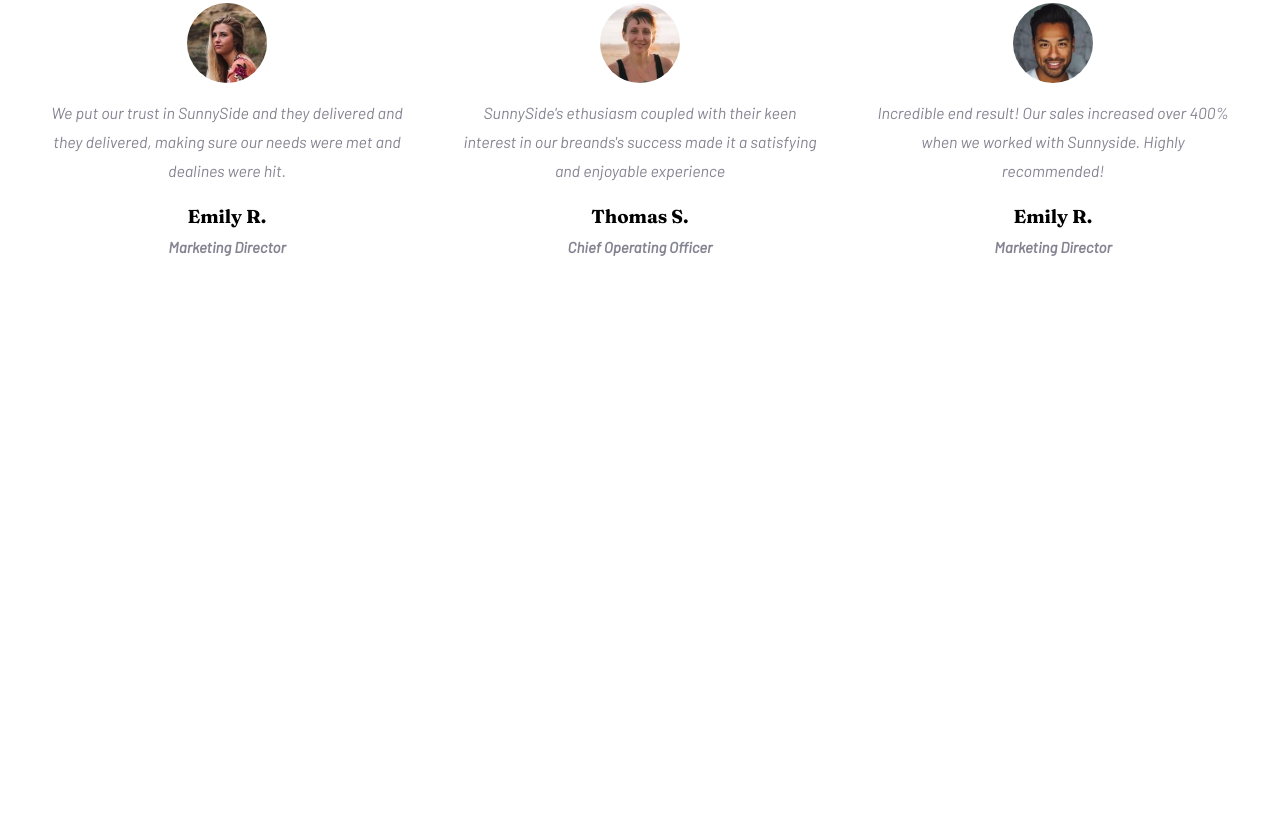
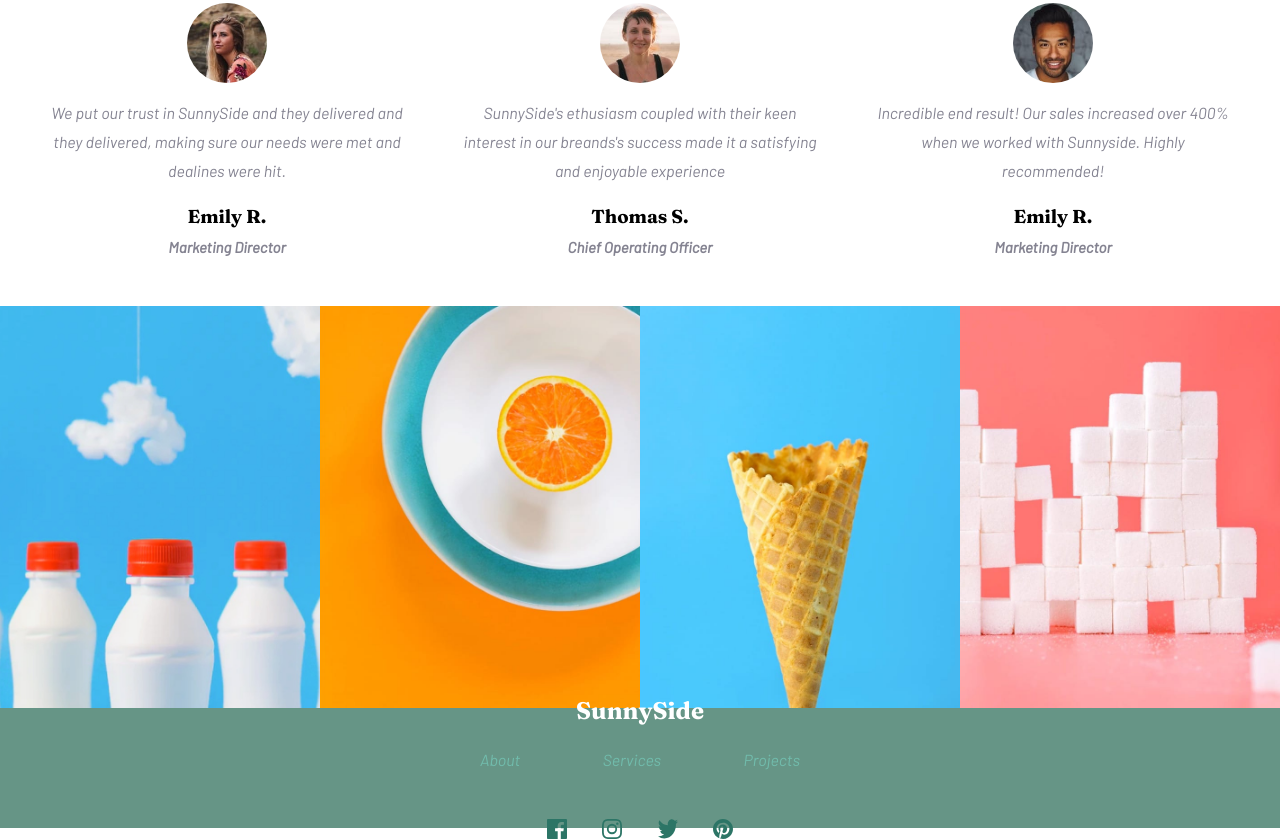
Before and after one commit to Austin-Imbastari/landing-page, a plain HTML site: page index.html in a window 1280 px wide. Shown: the part 1452-2291 px from the top of the page. Before the commit the page ends 1758 px from the top, so only its background shows below. Drawn offline with Linux system fonts and the light colour scheme.

Commit message:
finished landing page draft

```diff
--- a/index.html
+++ b/index.html
@@ -91,10 +91,41 @@
           </div>
         </div>
     </div>
-
-    <div class="section4">
-
+  </div>
+  <div class="section4">
+    <div class="slide-container">
+      <div class="img-wrapper">
+        <img src="./images/desktop/image-gallery-milkbottles.jpg" alt="">
+      </div>
+      <div class="img-wrapper">
+        <img src="./images/desktop/image-gallery-orange.jpg" alt="">
+      </div>
+      <div class="img-wrapper">
+        <img src="./images/desktop/image-gallery-cone.jpg" alt="">
+      </div>
+      <div class="img-wrapper">
+        <img src="./images/desktop/image-gallery-sugarcubes.jpg" alt="">
+      </div>
     </div>
   </div>
+  <div class="footer">
+    <div class="footer-container">
+      <div class="logo">
+        <h2>SunnySide</h2>
+      </div>
+      <div class="about-container">
+        <p>About</p>
+        <p>Services</p>
+        <p>Projects</p>
+      </div>
+      <div class="social-container">
+        <img src="./images/icon-facebook.svg" alt="">
+        <img src="./images/icon-instagram.svg" alt="">
+        <img src="./images/icon-twitter.svg" alt="">
+        <img src="./images/icon-pinterest.svg" alt="">
+      </div>
+    </div>
+  </div>
+
 </body>
 </html>
--- a/style.css
+++ b/style.css
@@ -42,7 +42,7 @@
 .contact {
 	background-color: white;
 	color: black;
-	padding: 8px 30px;
+	padding: 2px 20px;
 	border-radius: 20px;
 	cursor: pointer;
 	transition: all 0.2s ease-in-out;
@@ -210,3 +210,67 @@
 .client .client-image {
 	margin-bottom: 16px;
 }
+
+.section4 {
+	display: flex;
+}
+
+.slide-container {
+	display: flex;
+	flex-direction: row;
+}
+
+.slide-container div {
+	flex: 0.25;
+}
+
+.slide-container img {
+	width: 100%;
+	height: 100%;
+	object-fit: cover;
+}
+
+.footer {
+	display: flex;
+	justify-content: center;
+	align-items: center;
+	background-color: #669586;
+	height: 15vh;
+}
+
+.footer-container {
+	display: flex;
+	justify-content: center;
+	flex-direction: column;
+	align-items: center;
+	width: 50%;
+}
+
+.logo {
+	font-family: 'Fraunces', serif;
+	color: white;
+}
+
+.about-container {
+	display: flex;
+	justify-content: space-between;
+	width: 50%;
+	margin-top: 25px;
+	cursor: pointer;
+}
+
+.about-container p {
+	font-family: "Barlow", sans-serif;
+	color: #71bcac;
+}
+
+.social-container {
+	display: flex;
+	justify-content: space-evenly;
+	width: 40%;
+	margin-top: 50px;
+}
+
+.social-container img {
+	cursor: pointer;
+}
```
